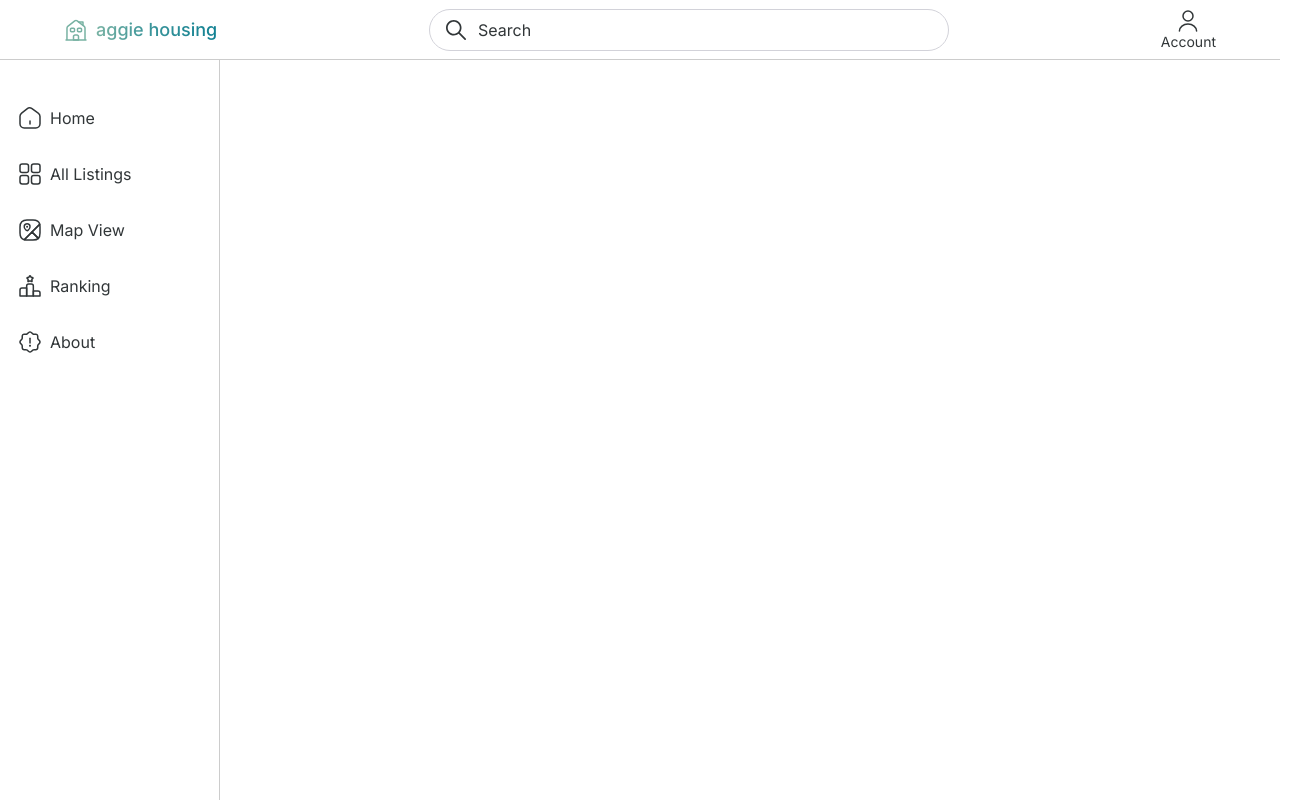
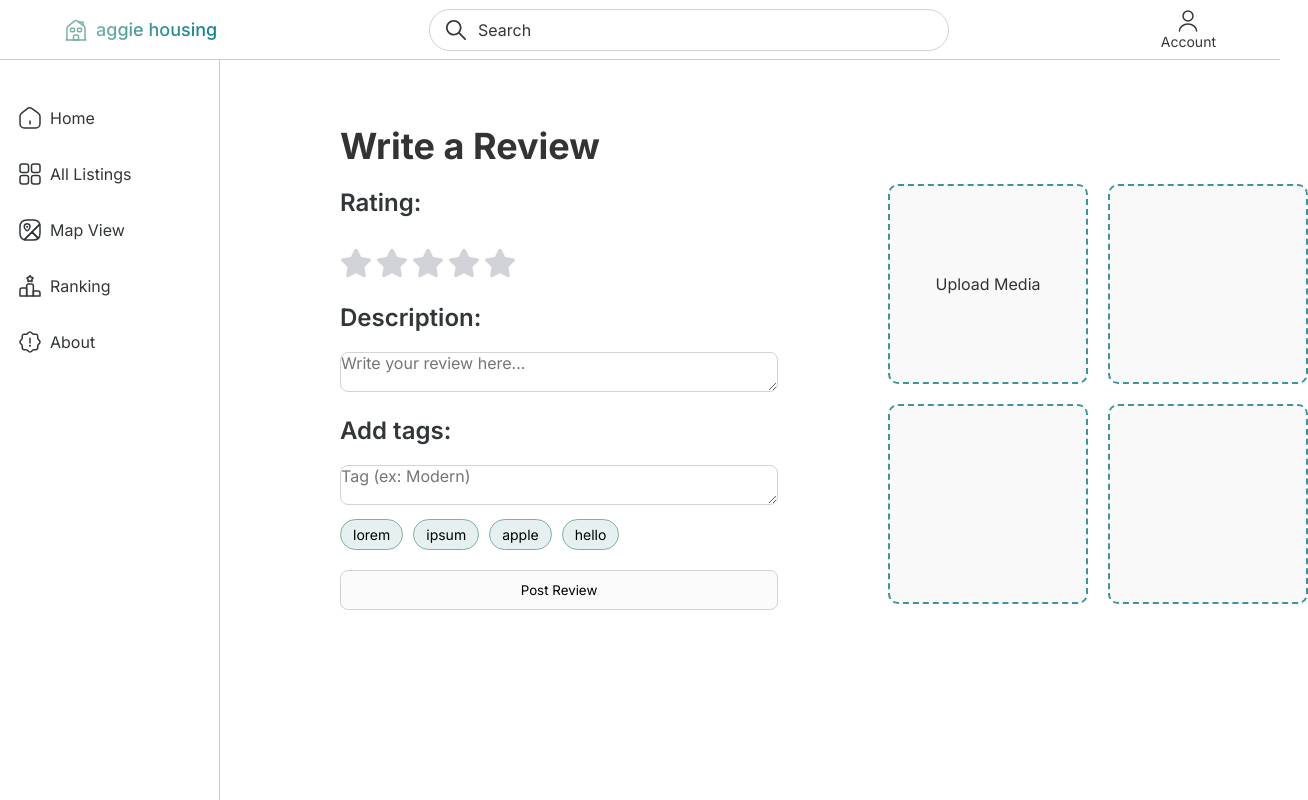
Before and after one commit to GDSC-UCD-Cohort-24-25/Apartment-Review-Website, a React (Vite) app in the folder frontend/: page /write-review in a window 1280 px wide. Shown: the whole page, 1308 px wide, since content can reach past the window. Built offline with nearby package versions, Linux system fonts and the light colour scheme; no server answers.

Commit message:
Write Review Page

```diff
--- a/frontend/src/App.jsx
+++ b/frontend/src/App.jsx
@@ -1,7 +1,7 @@
 import React from 'react';
 import { BrowserRouter as Router, Route, Routes, useLocation } from 'react-router-dom';
 import Navbar from './components/Navbar';
-import Home from './pages/Home';
+import Home from './pages/home';
 import Login from './pages/Login';
 import Sidebar from './components/Sidebar';
 import Listing from './pages/AllListing';
@@ -10,6 +10,7 @@ import Ranking from './pages/Ranking';
 import About from './pages/About';
 import Signup from './pages/Signup';
 import Profile from './pages/Profile';
+import WriteReview from './pages/writeReview';
 
 import './App.css';
 
@@ -56,6 +57,8 @@ function MainContent() {
           <Route path="/about" element={<About />} />
           <Route path="/signup" element={<Signup />} />
           <Route path="/profile/:userid" element={<Profile />} />
+          <Route path="/write-review" element={<WriteReview />} />
+
         </Routes>
       </div>
     </div>
--- a/frontend/src/components/Navbar.css
+++ b/frontend/src/components/Navbar.css
@@ -9,6 +9,7 @@
   display: flex;
   border-bottom: 1px solid #ccc; /* Optional: Border at the bottom */
   /* box-shadow: 0 4px 6px rgba(0, 0, 0, 0.1); /* Subtle shadow underneath */
+  background-color: white;
 }
 
 .accountText {
@@ -20,8 +21,6 @@
   font-weight: 400;
   line-height: normal;
 }
-
-
 
 .navbar-container {
   display: flex;
--- /dev/null
+++ b/frontend/src/pages/WriteReview.css
@@ -0,0 +1,136 @@
+.writeReview-page {
+    display: flex ;
+    justify-content: space-between;
+    gap: 30px;
+    max-width: 900px;
+    margin: 0 auto;
+    margin-left: 70px;
+    margin-top: 20px;
+}
+
+.writeReview-page .star,
+.writeReview-page h2,
+.writeReview-page .description-box {
+  margin-bottom: 20px;
+}
+
+  /* Main heading for About page only */
+  .writeReview-page h1{
+    font-size: 36px;
+    font-weight: bold;
+    color: #333;
+    margin-bottom: 20px;
+  }
+
+  .star {
+    margin-top: 10px;
+    max-width: 100%;
+    width: 32px;
+    height: 32px;
+    color: #D2D2D9;
+    margin-right: 4px;
+  }
+
+  .star:hover{
+    cursor: pointer;
+  }
+
+.description-box {
+  min-width: 438px;
+  max-width: 438px;
+  height: 40px;
+  max-height: 100px;
+  border-radius: 8px;
+  border: 1px solid #D2D2D9;
+  font-size: 16px;
+  resize: vertical, horizontal;
+  box-sizing: border-box;
+  overflow: hidden;
+
+}
+
+.post-review {
+  width: 438px;
+  height: 40px;
+  border-radius: 8px;
+  border: 1.3px solid #D2D2D9;
+  background-color: #D2D2D91A;
+}
+
+.post-review {
+  cursor: pointer;
+}
+
+.upload-section {
+  width: 45%;
+  margin-top: 50px;
+  margin-left: 80px;
+}
+
+.upload-section {
+  cursor: pointer;
+}
+
+.image-upload-container {
+  display: grid;
+  grid-template-columns: repeat(2, 1fr); /* 2x2 grid */
+  gap: 20px; /* Space between boxes */
+  margin-top: 10px;
+}
+
+.image-upload-box {
+  width: 200px;
+  height: 200px;
+  border: 2px dashed #3C959A; /* Dotted border for the image box */
+  border-radius: 10px;
+  display: flex;
+  justify-content: center;
+  align-items: center;
+  overflow: hidden;
+  background-color: #f9f9f9;
+
+}
+
+.image-upload-label {
+  display: block;
+  position: absolute;
+  font-size: 16px;
+  color: #333;
+  text-align: center; /* Align the label text to the center */
+}
+
+.image-input {
+  width: 100%;
+  height: 100%;
+  opacity: 0; /* Hides the input box */
+  cursor: pointer;
+}
+
+.image-upload-box img {
+  max-width: 100%;
+  max-height: 100%;
+  object-fit: cover; /* Ensures the image fits within the box */
+}
+
+
+.suggested-tags {
+  margin-top: -10px;
+  display: flex;
+  flex-wrap: wrap;
+  gap: 10px;
+  margin-bottom: 20px;
+}
+
+.tag-suggestion {
+  padding: 6px 12px;
+  background-color: #e6f0f0;
+  border: 1px solid #78b2a3;
+  border-radius: 16px;
+  cursor: pointer;
+  font-size: 14px;
+  transition: background 0.3s;
+}
+
+.tag-suggestion:hover {
+  background-color: #d1eae8;
+}
--- /dev/null
+++ b/frontend/src/pages/WriteReview.jsx
@@ -0,0 +1,86 @@
+import React, {useState} from "react";
+import { FaStar } from 'react-icons/fa'; // Import the star icon from react-icons
+import './writeReview.css';
+
+
+function WriteReview() {
+    const [description, setDescription] = useState("");
+    const handleDescriptionChange = (e) => {
+        setDescription(e.target.value);
+        e.target.style.height = "auto"; // Reset height
+        e.target.style.height = `${e.target.scrollHeight}px`; // Auto expand vertically
+      };
+
+    const [tagsText, setTagsText] = useState("");
+
+    // State for rating
+    const [rating, setRating] = useState(0);
+    const StarRating = ({ rating, onClick }) => {
+        return (
+            <div className="star-rating">
+              {[...Array(5)].map((_, index) => (
+                <FaStar
+                  key={index}
+                  className="star"
+                  style={{ color: index < rating ? '#78b2a3' : '#D2D2D9' }}
+                  onClick={() => onClick(index + 1)} // Set rating on star click
+                />
+              ))}
+            </div>
+          );
+    };
+
+
+    return (
+    <div className="writeReview-page">
+    <div className="review-form">
+
+      <h1>Write a Review</h1>
+      <h2>Rating:</h2>
+
+      <StarRating rating={rating} onClick={setRating} />
+
+
+      <h2>Description:</h2>
+      {/* Textbox for description */}
+      <textarea className="description-box" placeholder="Write your review here..."value={description} onChange={handleDescriptionChange}></textarea>
+
+      <h2>Add tags:</h2>
+      <textarea className="description-box" placeholder="Tag (ex: Modern)" value={tagsText} onChange={(e) => setTagsText(e.target.value)}></textarea>
+
+    <div className="suggested-tags">
+        {["lorem", "ipsum", "apple", "hello"].map((tag) => (
+        <button key={tag} className="tag-suggestion" onClick={() => setTagsText((prev) => prev.trim().length ? `${prev}, ${tag}` : tag)}>
+      {tag}
+    </button>
+    ))}
+    </div>
+
+    <button className="post-review">Post Review</button>
+    </div>
+
+    <div class="upload-section">
+        <div class="image-upload-container">
+        <div class="image-upload-box">
+        <label htmlFor="image-upload-1" className="image-upload-label">
+            Upload Media
+        </label>
+        <input type="file" id="image-upload-1" accept="image/*" class="image-input" />
+         </div>
+        <div class="image-upload-box">
+      <input type="file" id="image-upload-2" accept="image/*" class="image-input" />
+        </div>
+        <div class="image-upload-box">
+        <input type="file" id="image-upload-3" accept="image/*" class="image-input" />
+        </div>
+        <div class="image-upload-box">
+        <input type="file" id="image-upload-4" accept="image/*" class="image-input" />
+        </div>
+        </div>
+        </div>
+
+    </div>
+  );
+}
+
+export default WriteReview;
```
